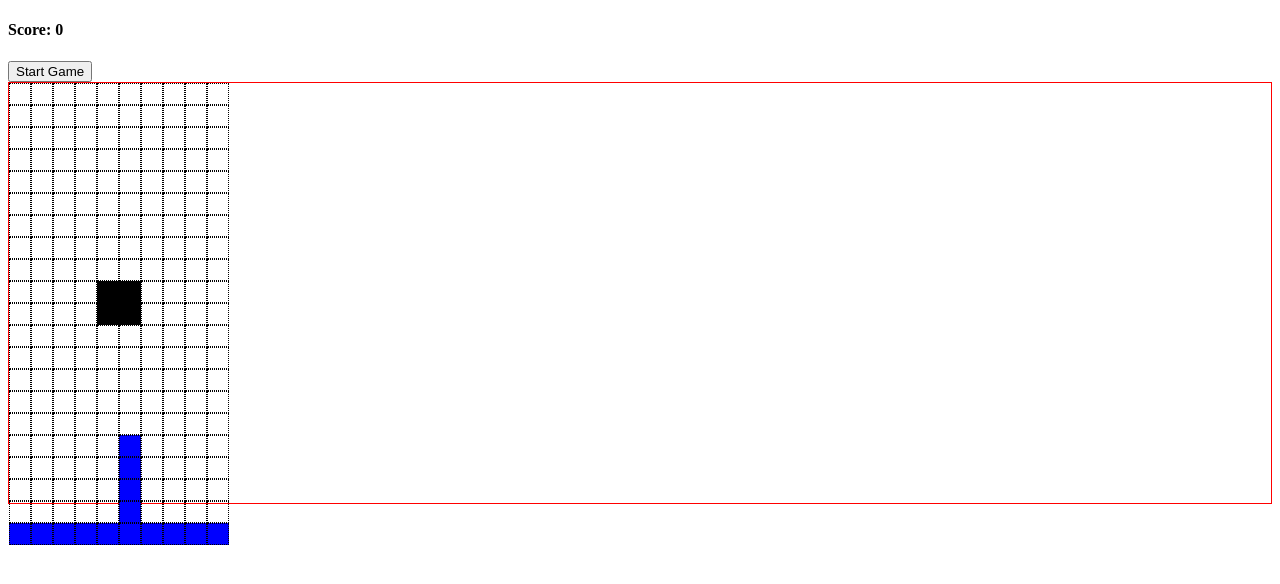
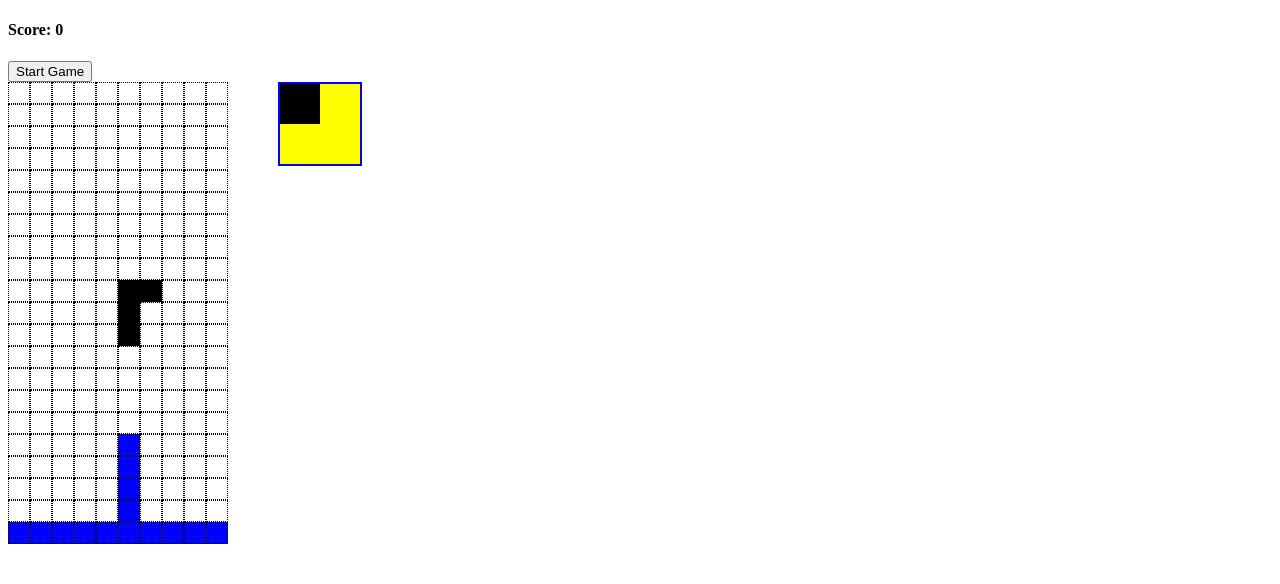
Before and after one commit to Jay-Wood/tetris-js, a plain HTML site: page index.html in a window 1280 px wide. Drawn offline with Linux system fonts and the light colour scheme.

Commit message:
display next piece function working

```diff
--- a/app.js
+++ b/app.js
@@ -2,47 +2,41 @@ document.addEventListener('DOMContentLoaded', () => {
     const width = 10
     const grid = document.querySelector(".grid")
     let squares = Array.from(document.querySelectorAll(".grid div"))
-
+    let nextRandom = 0
     const ScoreDisplay = document.getElementById("#score")
     const StartButton = document.getElementById("#start-button")
 
-    //Shapes for pieces as they rotate
-
+//Shapes for pieces as they rotate
     const jPiece = [
         [1, width+1, width*2+1, 2],
         [width, width+1, width+2, width*2+2],
         [1, width+1, width*2+1, width*2],
         [0, width, width+1, width+2]
     ]
-
     const tPiece = [
         [0, 1, 2, width+1, width*2+1],
         [2, width, width+1, width+2, width*2+2],
         [1, width+1, width*2, width*2+1, width*2+2],
         [0, width, width*2, width+1, width+2]
     ]
-
     const lPiece = [
         [0, 1, width+1, width*2+1],
         [2, width, width+1, width+2],
         [1, width+1, width*2+1, width*2+2],
         [width, width*2, width+1, width+2]
     ]
-
     const zPiece = [
         [0, 1, width+1, width+2],
         [1, width, width+1, width*2],
         [0, 1, width+1, width+2],
         [1, width, width+1, width*2]
     ]
-
     const oPiece = [
         [0,1,width, width+1],
         [0,1,width, width+1],
         [0,1,width, width+1],
         [0,1,width, width+1]
     ]
-
     const iPiece = [
         [1,width+1,width*2+1, width*3+1],
         [width, width+1, width+2, width+3],
@@ -85,7 +79,7 @@ function controlPiece(e) {
     } else if(e.keyCode === 39) {
         moveRight()
     } else if(e.keyCode === 38) {
-        //rotatePiece
+        rotatePiece()
     } else if(e.keyCode === 40) {
         moveDown()
     }
@@ -104,13 +98,13 @@ function moveDown() {
 //freeze pieces that hit bottom of grid, start new piece
 function freezePiece() {
     if(activePiece.some(index => squares[currentPosition + index + width].classList.contains("taken"))) {
-        console.log("HIT BOTTOM")
         activePiece.forEach(index => squares[currentPosition + index].classList.add("taken"))
-        newRandomNum = Math.floor(Math.random() * allPieces.length)
-        randomNum = newRandomNum
+        randomNum = nextRandom
+        nextRandom = Math.floor(Math.random() * allPieces.length)
         activePiece = allPieces[randomNum][currentRotation]
         currentPosition = 4
         draw()
+        displayNextPiece()
     }
 }
 
@@ -140,7 +134,47 @@ function moveRight() {
     draw()
 }
 
+//rotate piece
+function rotatePiece() {
+    undraw()
+    currentRotation++
+    console.log("ROTATE")
+    if(currentRotation === activePiece.length) {
+        currentRotation = 0
+    }
+    activePiece = allPieces[randomNum][currentRotation]
+    draw()
+}
 
-draw();
+//display next piece in mini-grid
+const miniGrid = document.querySelectorAll(".mini-grid div")
+const miniGridWidth = 4
+let miniGridIndex = 0
+
+
+//picking 1st rotation of each piece to display in mini-grid
+const nextPiecesUp = [
+    [1, miniGridWidth+1, miniGridWidth*2+1, 2],
+    [0, 1, 2, miniGridWidth+1, miniGridWidth*2+1], //tPiece
+    [0, 1, miniGridWidth+1, miniGridWidth*2+1],
+    [0, 1, miniGridWidth+1, miniGridWidth+2],
+    [0, 1, miniGridWidth , miniGridWidth+1],
+    [1,miniGridWidth+1,miniGridWidth*2+1, miniGridWidth*3+1]
+]
+
+//display next piece in mini-grid
+function displayNextPiece() {
+    console.log("DisplayNextPiece is working")
+    //undraw previous piece
+    miniGrid.forEach(square => {
+        square.classList.remove("piece")
+    })
+
+    nextPiecesUp[nextRandom].forEach(index => {
+        miniGrid[miniGridIndex + index].classList.add("piece")
+    })
+}
+
+// draw();
 
 })
--- a/index.html
+++ b/index.html
@@ -11,9 +11,11 @@
     <h4>Score: <span id="score">0</span></h4>
     <button id='start-button'>Start Game</button>
 
-    <div id="grid-container">
-        <div class="grid">
+    <div class="grid-container">
 
+      <div class="grid">
+
+    <!-- #region Main -->
         <div></div>
         <div></div>
         <div></div>
@@ -214,6 +216,7 @@
         <div></div>
         <div></div>
         <div></div>
+    <!-- #endregion -->
 
         <div class="taken"></div>
         <div class="taken"></div>
@@ -226,8 +229,30 @@
         <div class="taken"></div>
         <div class="taken"></div>
 
-      </div>
+      </div> <!--main grid end-->
+
+    <div class="mini-grid">
+
+      <div></div>
+      <div></div>
+      <div></div>
+      <div></div>
+      <div></div>
+      <div></div>
+      <div></div>
+      <div></div>
+      <div></div>
+      <div></div>
+      <div></div>
+      <div></div>
+      <div></div>
+      <div></div>
+      <div></div>
+      <div></div>
+
+
     </div>
+  </div>
 
 </body>
 
--- a/styles.css
+++ b/styles.css
@@ -1,11 +1,10 @@
 .piece {
     background-color: black;
-    /* border: 2px solid blue; */
+
 }
 
-#grid-container{
-    border: 1px solid red;
-    align-items: center;
+.grid-container{
+    display: flex;
 }
 
 .grid{
@@ -26,3 +25,18 @@
 .taken {
     background-color: blue;
 }
+
+.mini-grid {
+    width: 80px;
+    height: 80px;
+    display: flex;
+    flex-wrap: wrap;
+    background-color: yellow;
+    margin-left: 50px;
+    border: 2px solid blue;
+}
+
+.mini-grid div {
+    height: 20px;
+    width: 20px;
+}
```
